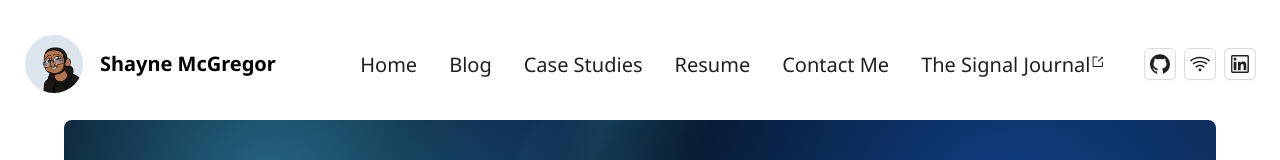
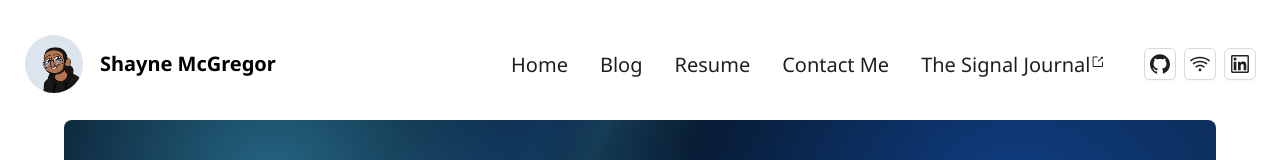
Before and after one commit to SMcGregor199/notion2github-FE, a React (Vite) app: page / in a window 1280 px wide. Shown: the top 160 px of the page. Built offline with nearby package versions, Linux system fonts and the light colour scheme; no server answers.

Commit message:
chore: remove empty case studies link

```diff
--- a/src/components/Header.jsx
+++ b/src/components/Header.jsx
@@ -12,7 +12,6 @@ function SiteHeader(){
     const navItems = [
         { key: "1", label: <Link to="/">Home</Link> },
         { key: "2", label: <Link to="/blog">Blog</Link> },
-        {key:"4", label: <Link to="/case-studies">Case Studies</Link> },
         { key: "5", label: <a href="/resume.pdf" target="_blank" rel="noopener noreferrer">Resume</a> },
         { key: "6", label: <Link to="/contact">Contact Me</Link> }
     ];
```
Also changed, not shown: 1 other file (tests, documents, lock files or other folders).
